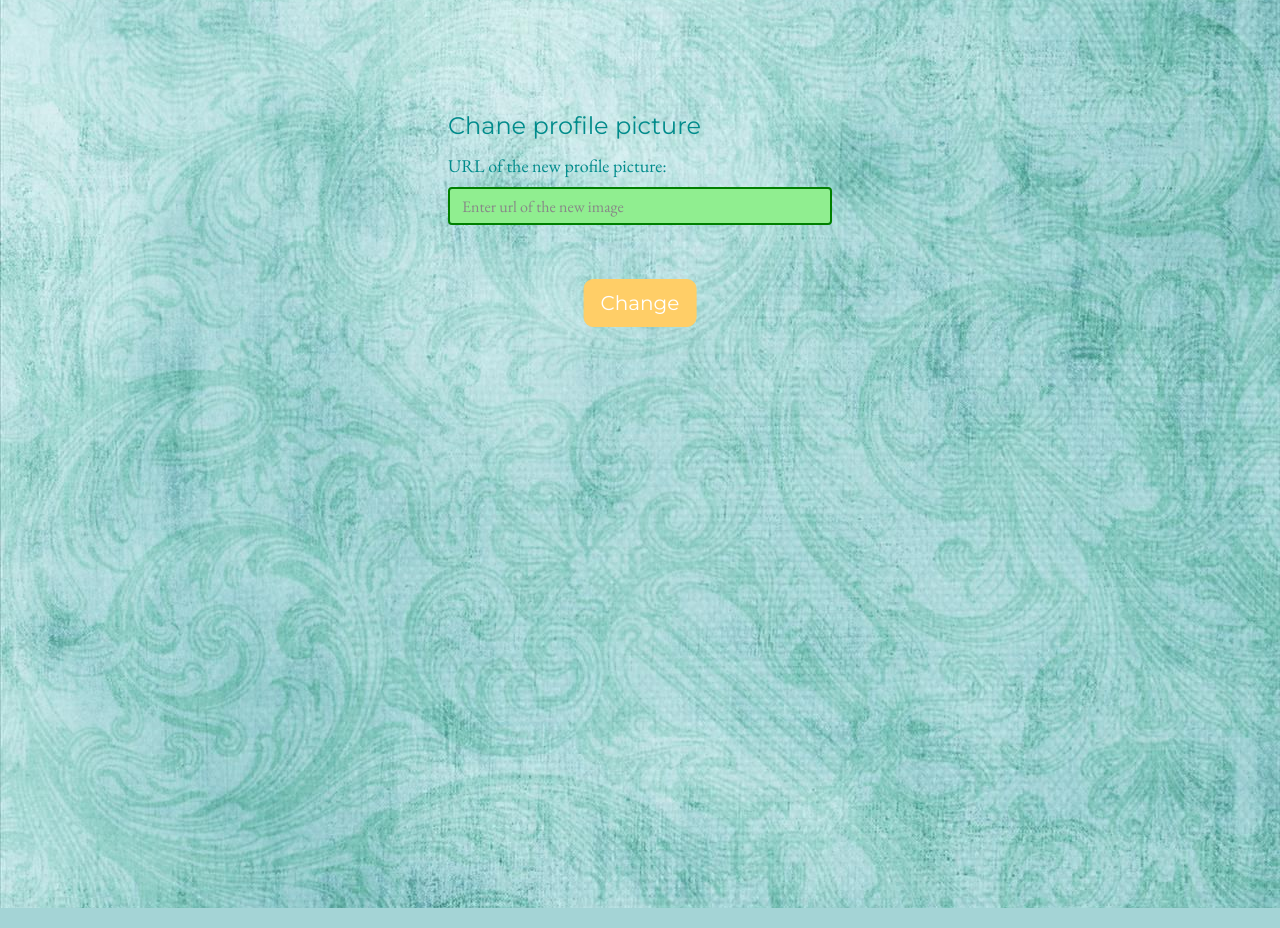
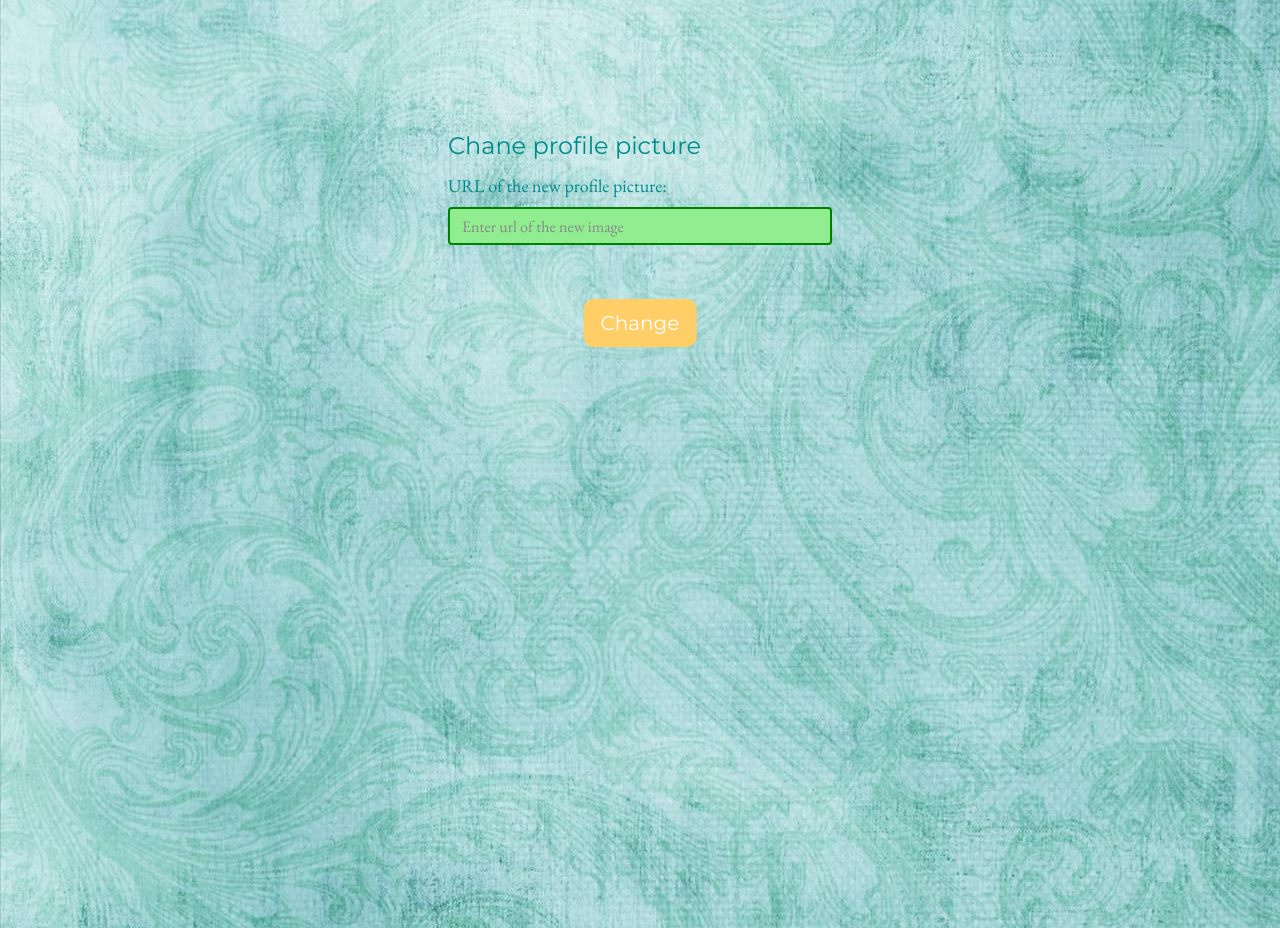
Before and after one commit to vukan-markovic/Book_evaluator, a Flask app: page /changeProfilePicture in a window 1280 px wide. Shown: the part 62-990 px from the top of the page. Run offline with Flask 2, Linux system fonts and the light colour scheme; a user stored in the database is signed in; some libraries are stand-ins or nearby versions.

Commit message:
Update changeProfilePicture.html

```diff
--- a/templates/changeProfilePicture.html
+++ b/templates/changeProfilePicture.html
@@ -4,8 +4,8 @@
   Change profile picture
 {% endblock %}
 
-{% block main %}<br><br><br><br>
-  <form role="form" class="centerContent" action="{{ url_for('changeProfilePicture') }}" method="post">
+{% block main %}
+  <form role="form" class="centerContent formMargin" action="{{ url_for('changeProfilePicture') }}" method="post">
     <fieldset>
       <legend>Chane profile picture</legend>
       <div class="form-group">
```
